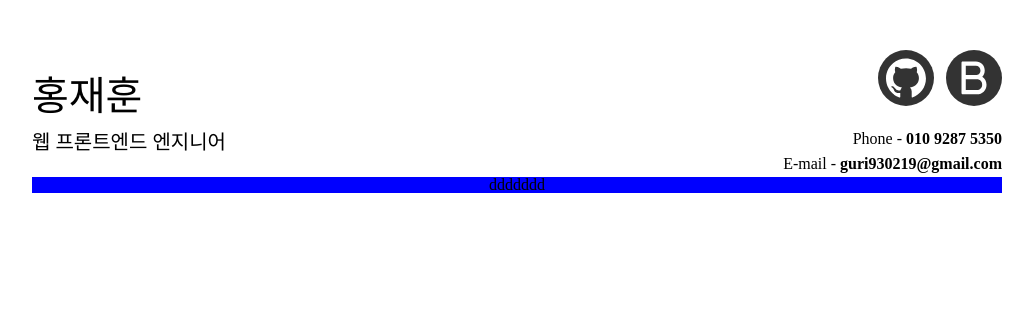
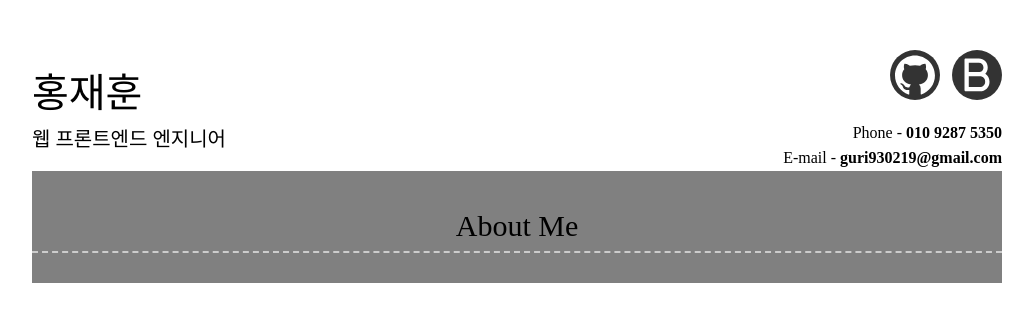
Before and after one commit to Bu-Du-Dak/Bu-Du-Dak.github.io, a Next.js app: page / in a window 1280 px wide. Shown: the top 322 px of the page, without its empty margins (123-1156 px from the left). Built offline with nearby package versions, Linux system fonts and the light colour scheme.

Commit message:
section component

```diff
--- a/package.json
+++ b/package.json
@@ -19,8 +19,8 @@
     "react-dom": "18.2.0"
   },
   "devDependencies": {
-    "@types/node": "17.0.2",
-    "@types/react": "17.0.2",
+    "@types/node": "18.11.18",
+    "@types/react": "18.0.26",
     "eslint": "8.25.0",
     "eslint-config-next": "12.3.1",
     "typescript": "^4.9.4"
--- a/src/commons/globalStyles.ts
+++ b/src/commons/globalStyles.ts
@@ -23,6 +23,7 @@ time, mark, audio, video {
 	font: inherit;
 	vertical-align: baseline;
 	color: #000;
+	box-sizing: border-box;
 	.container{
 		@media (min-width: 768px) {
 		width: 750px;
--- a/src/components/commons/layout/Layout.index.tsx
+++ b/src/components/commons/layout/Layout.index.tsx
@@ -19,6 +19,7 @@ const LayoutWrapper = styled.div`
   align-items: center;
   justify-content: center;
   flex-direction: column;
+  padding: 0 20px;
   `
 
 const Body = styled.div`
@@ -27,7 +28,7 @@ const Body = styled.div`
   flex-direction: column;
   align-items: center;
   justify-content: center;
-  background-color: blue;
+  background-color: gray;
 
 `;
 export default Layout
--- /dev/null
+++ b/src/components/unit/Section/Section.index.tsx
@@ -0,0 +1,12 @@
+
+import { SectionTitle, Wrapper } from "./Section.styles"
+
+const SectionPage = ({title}:{title:string}) => {
+    return(
+        <Wrapper>
+            <SectionTitle className="BottomDashed">{title}</SectionTitle>
+
+        </Wrapper>
+    )
+}
+export default SectionPage
--- /dev/null
+++ b/src/components/unit/Section/Section.styles.ts
@@ -0,0 +1,19 @@
+import styled from "@emotion/styled";
+
+export const Wrapper = styled.section`
+    width: 100%;
+    display: flex;
+    flex-direction: column;
+    align-items: center;
+    justify-content: center;
+    margin-top: 30px;
+`
+export const SectionTitle = styled.h3`
+    width: 100%;
+    text-align: center;
+    border-bottom: 2px dashed #ccc;
+    font-size: 1.875rem;
+    font-weight: lighter;
+    padding: 10px 0;
+    margin-bottom: 30px;
+`
--- a/src/components/unit/home/Home.index.tsx
+++ b/src/components/unit/home/Home.index.tsx
@@ -1,6 +1,10 @@
+import SectionPage from "../Section/Section.index"
+
 const HomePage = () => {
   return (
-    <div>ddddddd</div>
+    <>
+      <SectionPage title="About Me"/>
+    </>
   )
 }
 export default HomePage
```
Also changed, not shown: 1 other file (tests, documents, lock files or other folders).
